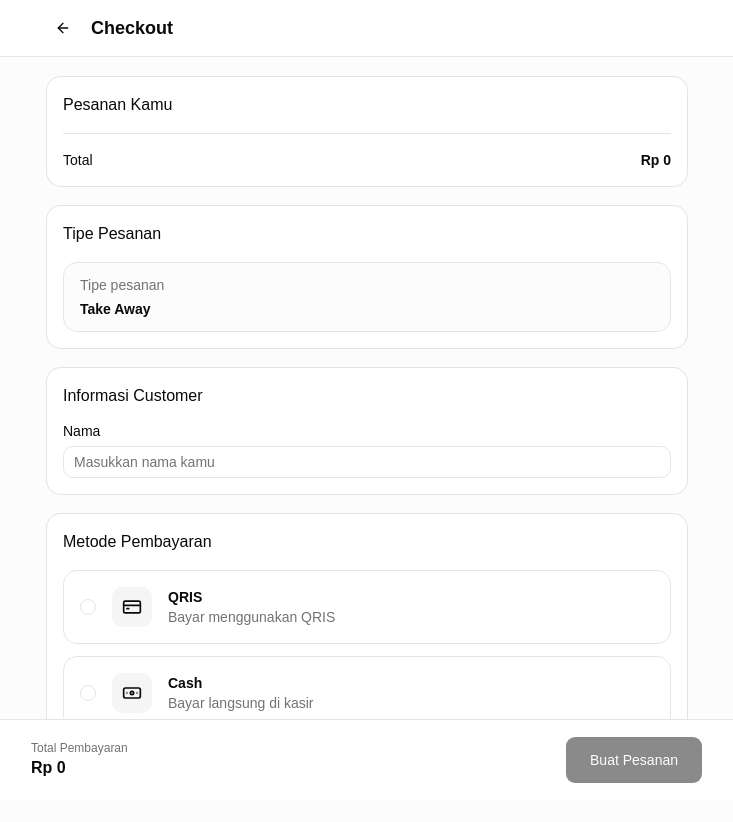
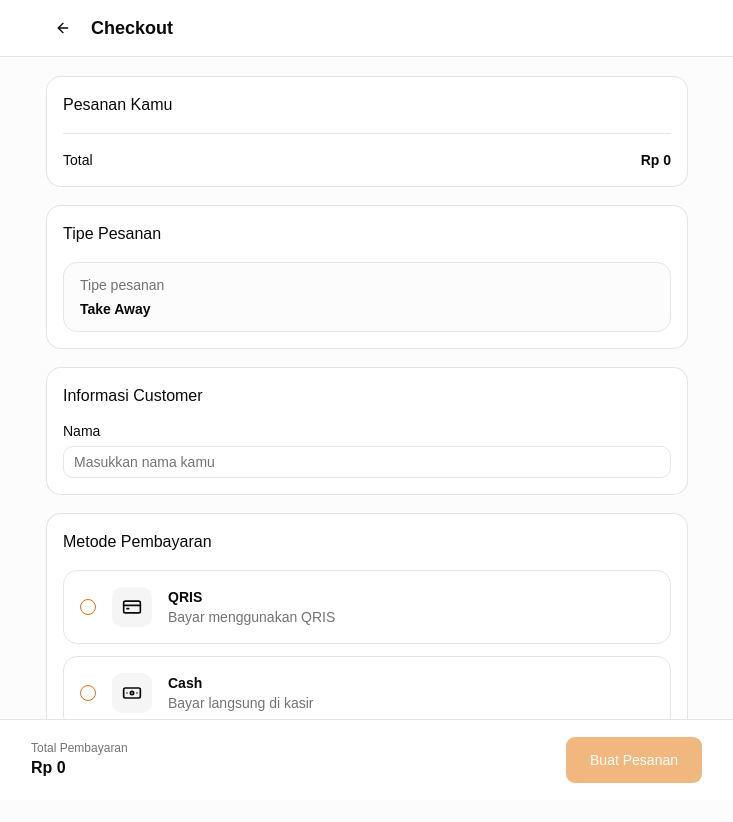
Before and after one commit to andrebagus18/qr-ordering-system, a React app in the folder frontend/: page /checkout in a window 1280 px wide. Shown: the top 822 px of the page, without its empty margins (273-1006 px from the left). Built offline with nearby package versions, Linux system fonts and the light colour scheme; the HTML template or start-up script is replaced by a standard one.

Commit message:
process: update ui

```diff
--- a/frontend/src/components/hooks/useProducts.js
+++ b/frontend/src/components/hooks/useProducts.js
@@ -3,10 +3,18 @@ import { getProducts } from "@/services/products.services";
 import { useState, useEffect, useCallback } from "react";
 import { useNavigate } from "react-router-dom";
 
+const getInitialCart = () => {
+  try {
+    return JSON.parse(localStorage.getItem("kopi-kita-cart")) || {};
+  } catch (error) {
+    return {};
+  }
+};
+
 export function useProducts() {
   const [products, setProducts] = useState([]);
   const [loading, setLoading] = useState(false);
-  const [cart, setCart] = useState({});
+  const [cart, setCart] = useState(getInitialCart);
   const [orderType, setOrderType] = useState("DINE-IN");
   const [cartOpen, setCartOpen] = useState(false);
   const navigate = useNavigate();
@@ -26,6 +34,10 @@ export function useProducts() {
   useEffect(() => {
     fetchProducts();
   }, [fetchProducts]);
+
+  useEffect(() => {
+    localStorage.setItem("kopi-kita-cart", JSON.stringify(cart));
+  }, [cart]);
 
   const cartItems = products
     .filter((product) => cart[product.id])
--- a/frontend/src/components/organisms/CartSummaryBar.jsx
+++ b/frontend/src/components/organisms/CartSummaryBar.jsx
@@ -16,7 +16,7 @@ const CartSummaryBar = ({
       <div className="flex min-h-10 items-center py-2">
         <Button
           onClick={onCheckout}
-          className="fixed inset-x-4 bottom-4 z-50 mx-auto flex h-12 max-w-2xl items-center justify-between px-4 shadow-xl bg-amber-600"
+          className="fixed inset-x-4 bottom-4 z-50 mx-auto flex h-12 max-w-2xl items-center justify-between px-4 shadow-xl bg-amber-600 hover:bg-amber-700 cursor-pointer"
         >
           <div className="flex items-center gap-3">
             <div className="relative">
--- a/frontend/src/components/organisms/Header.jsx
+++ b/frontend/src/components/organisms/Header.jsx
@@ -29,7 +29,7 @@ const Header = ({ cartCount = 0, onCartClick }) => {
 
           <Button
             size="icon"
-            className="relative shrink-0 bg-slate-950/10"
+            className="relative shrink-0 bg-slate-950/10 cursor-pointer hover:bg-white hover:border-amber-600"
             onClick={onCartClick}
           >
             <ShoppingCart
--- a/frontend/src/components/pages/CheckoutPage.jsx
+++ b/frontend/src/components/pages/CheckoutPage.jsx
@@ -34,7 +34,6 @@ const CheckoutPage = () => {
         order_id: orderResponse.data.id,
         payment_method: paymentMethod,
       });
-      console.log("payment", paymentResponse);
       navigate("/payments", {
         state: {
           order: orderResponse.data,
@@ -127,7 +126,6 @@ const CheckoutPage = () => {
           <CardHeader>
             <CardTitle className="text-base">Metode Pembayaran</CardTitle>
           </CardHeader>
-
           <CardContent>
             <RadioGroup
               value={paymentMethod}
@@ -137,9 +135,13 @@ const CheckoutPage = () => {
               {/* QRIS */}
               <label
                 htmlFor="qris"
-                className="flex cursor-pointer items-center gap-4 rounded-xl border p-4 transition hover:bg-muted/50"
+                className={`flex cursor-pointer items-center gap-4 rounded-xl border p-4 transition hover:bg-muted/50 ${paymentMethod === "QRIS" ? "border-amber-600" : "border"}`}
               >
-                <RadioGroupItem value="QRIS" id="qris" />
+                <RadioGroupItem
+                  value="QRIS"
+                  id="qris"
+                  className="border-amber-600"
+                />
                 <div className="flex size-10 items-center justify-center rounded-lg bg-muted">
                   <CreditCard className="size-5" />
                 </div>
@@ -153,9 +155,13 @@ const CheckoutPage = () => {
               {/* CASH */}
               <label
                 htmlFor="cash"
-                className="flex cursor-pointer items-center gap-4 rounded-xl border p-4 transition hover:bg-muted/50"
+                className={`flex cursor-pointer items-center gap-4 rounded-xl border p-4 transition hover:bg-muted/50 ${paymentMethod === "CASH" ? "border-amber-600" : "border"}`}
               >
-                <RadioGroupItem value="CASH" id="cash" />
+                <RadioGroupItem
+                  value="CASH"
+                  id="cash"
+                  className="border-amber-600"
+                />
                 <div className="flex size-10 items-center justify-center rounded-lg bg-muted">
                   <Banknote className="size-5" />
                 </div>
@@ -179,7 +185,7 @@ const CheckoutPage = () => {
             <Price value={total} />
           </div>
           <Button
-            className="h-12 px-6"
+            className="h-12 px-6 cursor-pointer bg-amber-600 hover:bg-white hover:border-amber-600 hover:text-amber-600"
             disabled={
               !customerName || !paymentMethod || loadingOrder || loadingPayment
             }
--- a/frontend/src/components/ui/input.jsx
+++ b/frontend/src/components/ui/input.jsx
@@ -1,22 +1,19 @@
-import * as React from "react"
-import { Input as InputPrimitive } from "@base-ui/react/input"
-import { cn } from "cn"
+import * as React from "react";
+import { Input as InputPrimitive } from "@base-ui/react/input";
+import { cn } from "cn";
 
-function Input({
-  className,
-  type,
-  ...props
-}) {
+function Input({ className, type, ...props }) {
   return (
     <InputPrimitive
       type={type}
       data-slot="input"
       className={cn(
-        "h-8 w-full min-w-0 rounded-lg border border-input bg-transparent px-2.5 py-1 text-base transition-colors outline-none file:inline-flex file:h-6 file:border-0 file:bg-transparent file:text-sm file:font-medium file:text-foreground placeholder:text-muted-foreground focus-visible:border-ring focus-visible:ring-3 focus-visible:ring-ring/50 disabled:pointer-events-none disabled:cursor-not-allowed disabled:bg-input/50 disabled:opacity-50 aria-invalid:border-destructive aria-invalid:ring-3 aria-invalid:ring-destructive/20 md:text-sm dark:bg-input/30 dark:disabled:bg-input/80 dark:aria-invalid:border-destructive/50 dark:aria-invalid:ring-destructive/40",
-        className
+        "h-8 w-full min-w-0 rounded-lg border border-input bg-transparent px-2.5 py-1 text-base transition-colors outline-none file:inline-flex file:h-6 file:border-0 file:bg-transparent file:text-sm file:font-medium file:text-foreground placeholder:text-muted-foreground focus-visible:border-ring focus-visible:ring-1 focus-visible:ring-ring/50 disabled:pointer-events-none disabled:cursor-not-allowed disabled:bg-input/50 disabled:opacity-50 aria-invalid:border-destructive aria-invalid:ring-3 aria-invalid:ring-destructive/20 md:text-sm dark:bg-input/30 dark:disabled:bg-input/80 dark:aria-invalid:border-destructive/50 dark:aria-invalid:ring-destructive/40",
+        className,
       )}
-      {...props} />
+      {...props}
+    />
   );
 }
 
-export { Input }
+export { Input };
--- a/frontend/src/components/ui/radio-group.jsx
+++ b/frontend/src/components/ui/radio-group.jsx
@@ -1,32 +1,26 @@
-"use client"
+"use client";
 
-import { Radio as RadioPrimitive } from "@base-ui/react/radio"
-import { RadioGroup as RadioGroupPrimitive } from "@base-ui/react/radio-group"
-import { cn } from "cn"
+import { Radio as RadioPrimitive } from "@base-ui/react/radio";
+import { RadioGroup as RadioGroupPrimitive } from "@base-ui/react/radio-group";
+import { cn } from "cn";
 
-function RadioGroup({
-  className,
-  ...props
-}) {
+function RadioGroup({ className, ...props }) {
   return (
     <RadioGroupPrimitive
       data-slot="radio-group"
       className={cn("grid w-full gap-2", className)}
       {...props}
     />
-  )
+  );
 }
 
-function RadioGroupItem({
-  className,
-  ...props
-}) {
+function RadioGroupItem({ className, ...props }) {
   return (
     <RadioPrimitive.Root
       data-slot="radio-group-item"
       className={cn(
-        "group/radio-group-item peer relative flex aspect-square size-4 shrink-0 rounded-full border border-input outline-none group-has-[:focus-visible]/field-label:ring-0 group-has-[:focus-visible]/field-label:not-data-checked:border-input after:absolute after:-inset-x-3 after:-inset-y-2 focus-visible:border-ring focus-visible:ring-3 focus-visible:ring-ring/50 disabled:cursor-not-allowed disabled:opacity-50 aria-invalid:border-destructive aria-invalid:ring-3 aria-invalid:ring-destructive/20 aria-invalid:aria-checked:border-primary dark:bg-input/30 dark:aria-invalid:border-destructive/50 dark:aria-invalid:ring-destructive/40 data-checked:border-primary data-checked:bg-primary data-checked:text-primary-foreground group-has-[:focus-visible]/field-label:data-checked:border-primary dark:data-checked:bg-primary",
-        className
+        "group/radio-group-item peer relative flex aspect-square size-4 shrink-0 rounded-full border border-input outline-none group-has-[:focus-visible]/field-label:ring-0 group-has-[:focus-visible]/field-label:not-data-checked:border-input after:absolute after:-inset-x-3 after:-inset-y-2 focus-visible:border-ring focus-visible:ring-3 focus-visible:ring-ring/50 disabled:cursor-not-allowed disabled:opacity-50 aria-invalid:border-destructive aria-invalid:ring-3 aria-invalid:ring-destructive/20 aria-invalid:aria-checked:border-primary dark:bg-input/30 dark:aria-invalid:border-destructive/50 dark:aria-invalid:ring-destructive/40 data-checked:border-amber-600 data-checked:bg-amber-600 data-checked:text-amber-600 group-has-[:focus-visible]/field-label:data-checked:border-primary dark:data-checked:bg-primary",
+        className,
       )}
       {...props}
     >
@@ -37,7 +31,7 @@ function RadioGroupItem({
         <span className="absolute top-1/2 left-1/2 size-2 -translate-x-1/2 -translate-y-1/2 rounded-full bg-primary-foreground" />
       </RadioPrimitive.Indicator>
     </RadioPrimitive.Root>
-  )
+  );
 }
 
-export { RadioGroup, RadioGroupItem }
+export { RadioGroup, RadioGroupItem };
```
